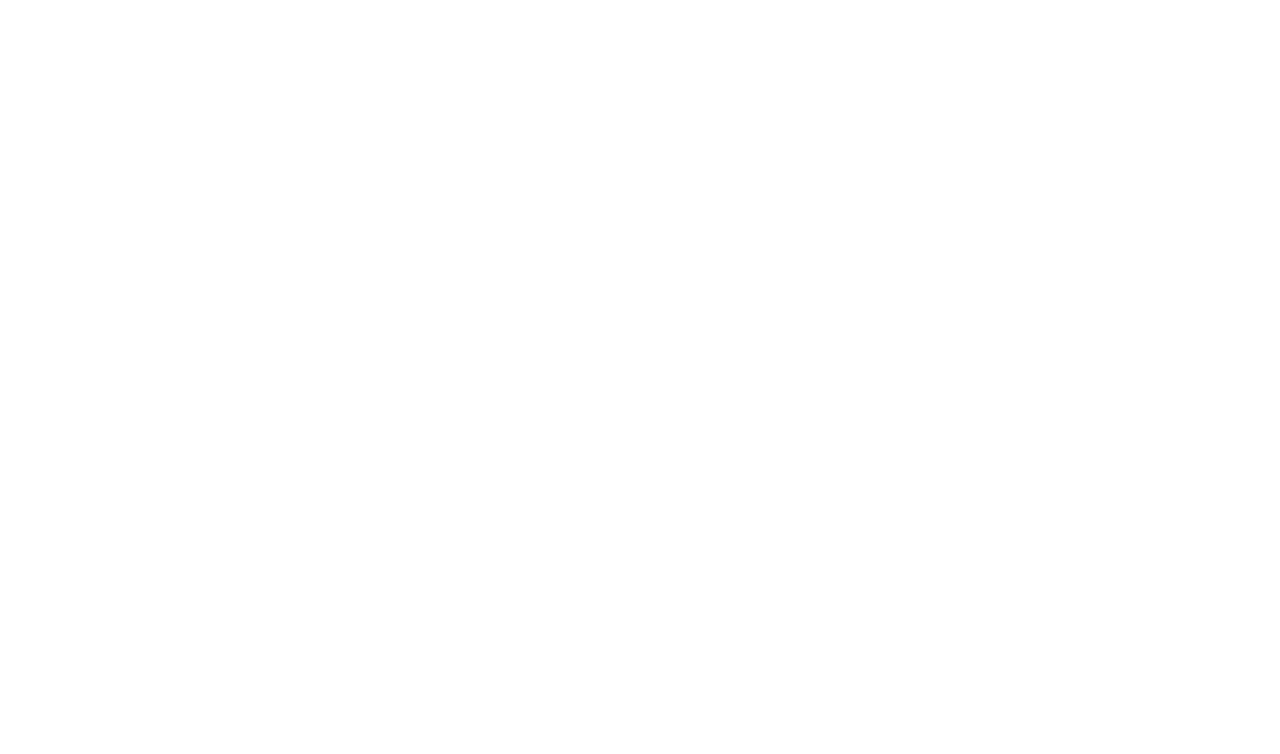
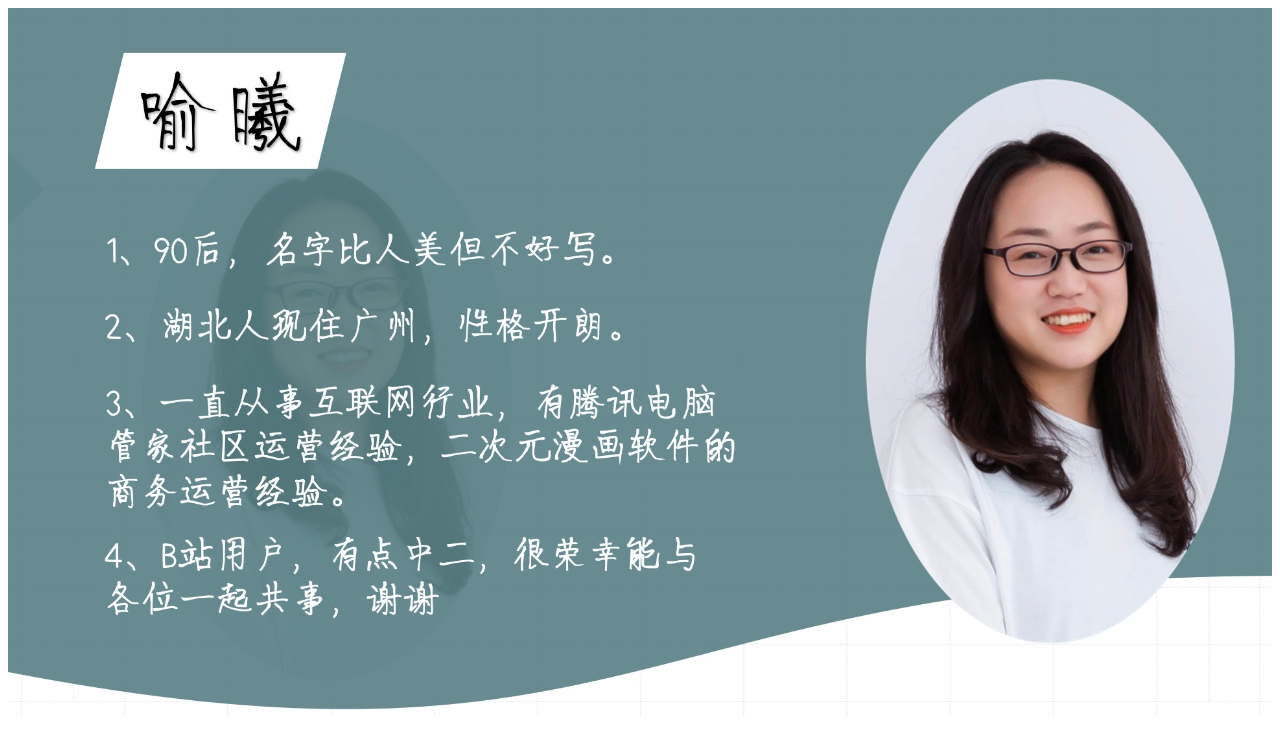
Before and after one commit to yodoe/yodoe.github.io, a plain HTML site: page index.html in a window 1280 px wide. Drawn offline with Linux system fonts and the light colour scheme.

Commit message:
Update index.html

```diff
--- a/index.html
+++ b/index.html
@@ -19,6 +19,6 @@
         <link rel="shortcut icon" href="//sf1-cdn-tos.huoshanstatic.com/obj/ies.fe.mis/814c8ed898364418e2ded3a00312b49d.png" type="image/x-icon">
     </head>
     <body>
-        <img src="" style="width:100%"/>
+        <img src="https://github.com/yodoe/yodoe.github.io/blob/main/desc.png" style="width:100%"/>
     </body>
 </html>
```
